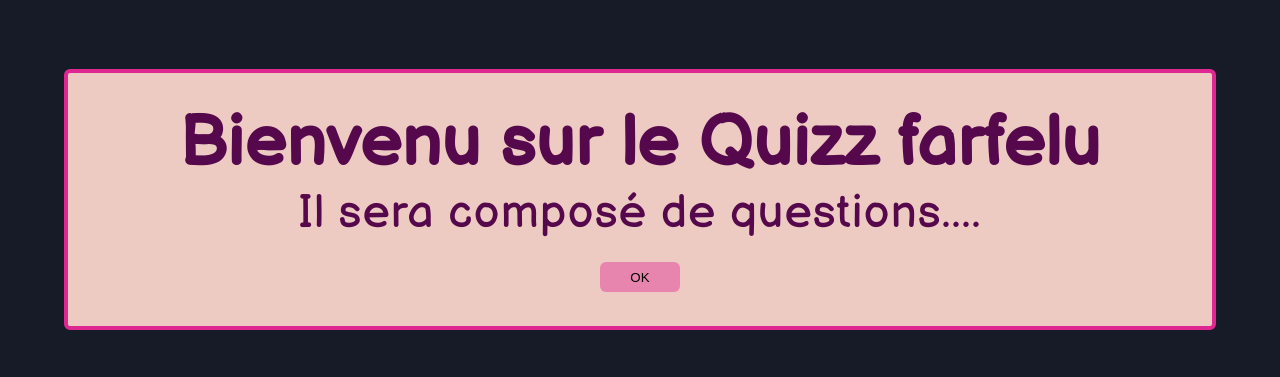
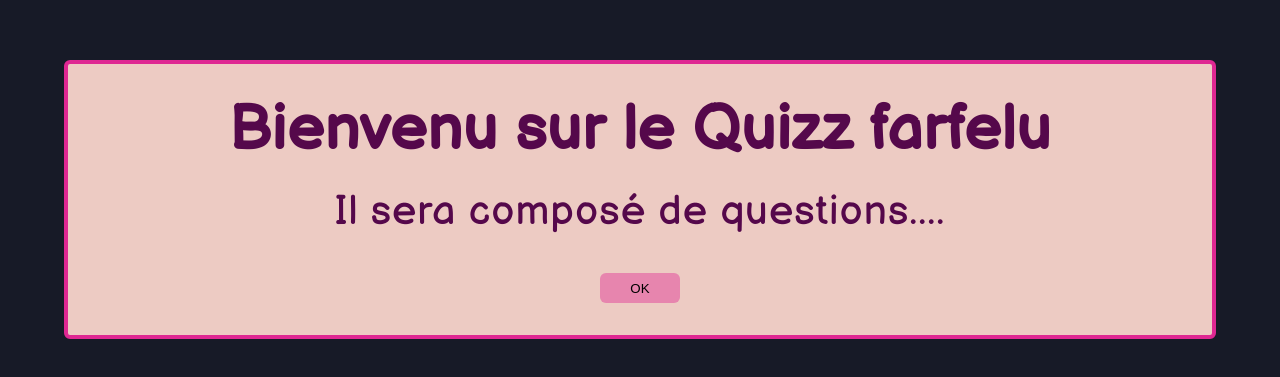
Before and after one commit to Christophe-THEVENET/Mini-Quizz-POO-JS, a website with bundled scripts: page index.html in a window 1280 px wide. Shown: the part 201-578 px from the top of the page. Built offline with nearby package versions, Linux system fonts and the light colour scheme; a web font is replaced by a local one.

Commit message:
optimisation de la syntaxe globale

```diff
--- a/index.html
+++ b/index.html
@@ -16,31 +16,30 @@
 
             <div class="welcomeScreen" id="welcomeScreen">
                 <h1 class="quizz__title">Bienvenu sur le Quizz farfelu</h1>
-                <p class="quizz__description">Il sera composé de
+                <p class="quizz__subtitle">Il sera composé de
                     <span class="nbQuestions"></span>
                     questions....
                 </p>
                 <button class="quizz__btn" id="welcomeBtn">OK</button>
             </div>
 
-
             <div class="questionScreen" id="questionScreen">
-               <!--  <h2>Question 1/3</h2>
+                <!--  <h2>Question 1/3</h2>
                 <h3>Coucou tu veux voir ....</h3>
                 <ul class="questionScreen__answers">
                     <li class="questionScreen__answer answer--correct">oui</li>
                     <li class="questionScreen__answer">non</li>
                     <li class="questionScreen__answer answer--wrong">La réponse D</li>
                 </ul>
+                 </p> -->
             </div>
 
             <div class="resultScreen" id="resultScreen ">
-                <h2 class="quizz__title">Résultat!</h2>
+                <!--    <h2 class="quizz__title">Résultat!</h2>
                 <p class="quizz__description">
                     <span id="nbGoodAnswer"></span>
                     réponses sur <span class="nbQuestions"></span>
-                    correctes
-                </p> -->
+                    correctes -->
             </div>
 
         </section>
@@ -51,7 +50,7 @@
     <!-- !!!!!!! attention a bien déclarer le type de script en module -->
 
     <script type="module" src="./dist/js/main.js"></script>
-    <script type="module" src="./dist/js/display.js"></script>
+    <!--  <script type="module" src="./dist/js/display.js"></script> -->
 </body>
 
 </html>
```
Also changed, not shown: dist/js/display.js (deleted), dist/js/functions.js, dist/js/main.js, dist/js/variables.js, dist/sass/css/main.css, dist/sass/scss/_base.scss, dist/sass/scss/_component.scss, dist/sass/scss/_layout.scss, 1 other file.
